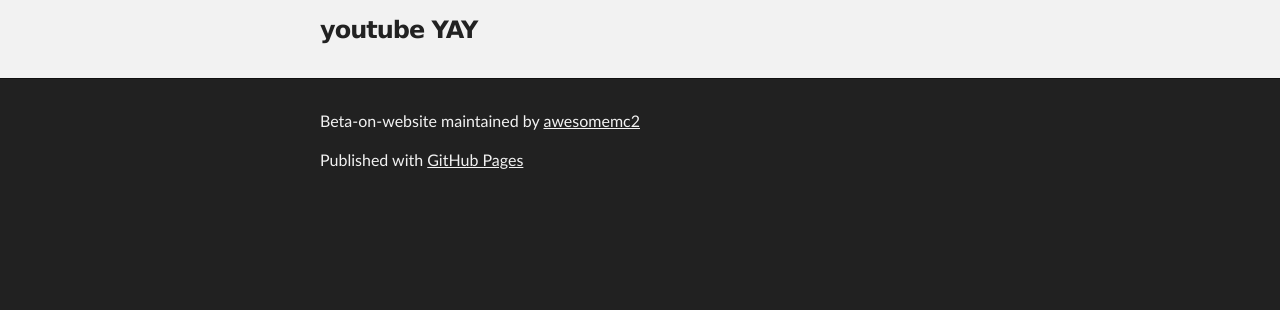
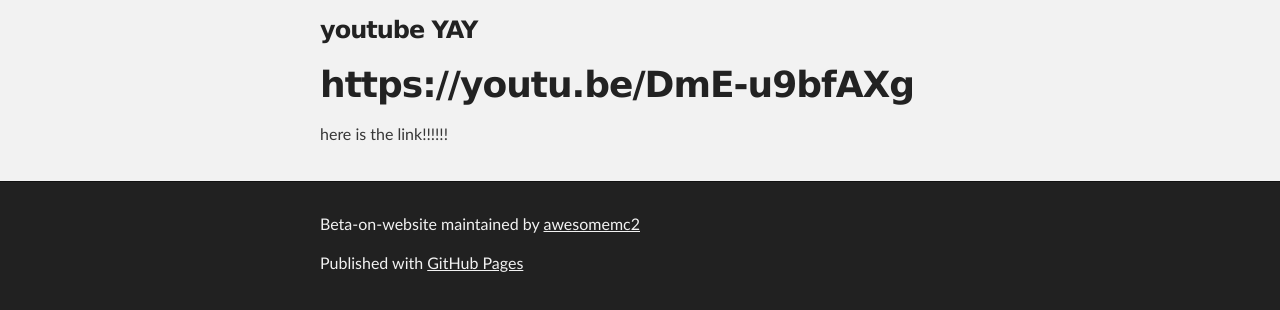
Before and after one commit to awesomemc2/beta-on-website, a plain HTML site: page index.html in a window 1280 px wide. Shown: the part 649-959 px from the top of the page. Before the commit the page ends 856 px from the top, so only its background shows below. Drawn offline with Linux system fonts and the light colour scheme.

Commit message:
Create gh-pages branch via GitHub

```diff
--- a/index.html
+++ b/index.html
@@ -55,7 +55,10 @@
 <h3>
 <a id="youtube-yay" class="anchor" href="#youtube-yay" aria-hidden="true"><span aria-hidden="true" class="octicon octicon-link"></span></a>youtube YAY</h3>
 
+<h1>
+<a id="httpsyoutubedme-u9bfaxg" class="anchor" href="#httpsyoutubedme-u9bfaxg" aria-hidden="true"><span aria-hidden="true" class="octicon octicon-link"></span></a>https://youtu.be/DmE-u9bfAXg</h1>
 
+<p>here is the link!!!!!!</p>
       </section>
     </div>
 
--- a/params.json
+++ b/params.json
@@ -1,6 +1,6 @@
 {
   "name": "Beta-on-website",
   "tagline": "",
-  "body": "### NOTHING HERE!!!!\r\nare you sure?\r\n\r\n### you got me >:(\r\n<h1>why this website is hosting in github.io</h1>\r\nDuh,i host this on ...\r\n\r\n### info\r\n<h1>BETA TIME</h1>\r\nxD\r\n\r\n### youtube YAY\r\n<iframe width=\"560\" height=\"315\" src=\"https://www.youtube.com/embed/DmE-u9bfAXg\" frameborder=\"0\" allowfullscreen></iframe>",
+  "body": "### NOTHING HERE!!!!\r\nare you sure?\r\n\r\n### you got me >:(\r\n<h1>why this website is hosting in github.io</h1>\r\nDuh,i host this on ...\r\n\r\n### info\r\n<h1>BETA TIME</h1>\r\nxD\r\n\r\n### youtube YAY\r\n<h1>https://youtu.be/DmE-u9bfAXg</h1>\r\nhere is the link!!!!!!",
   "note": "Don't delete this file! It's used internally to help with page regeneration."
 }
```
